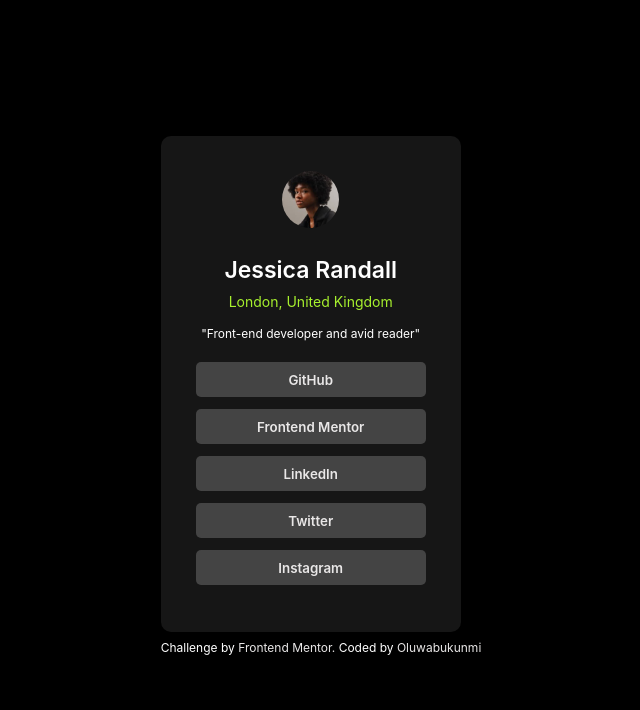
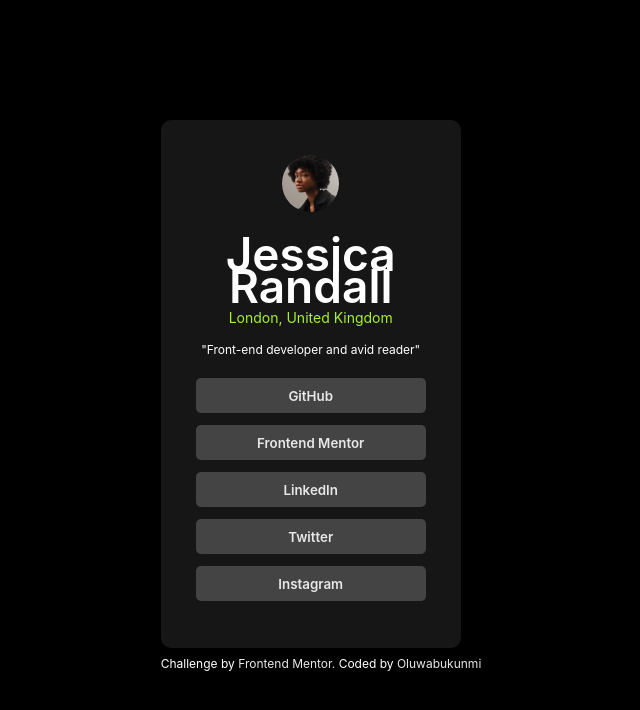
Before and after one commit to Oluwabukunmi07/Social-links-profile, a plain HTML site: page index.html in a window 1280 px wide. Shown: the whole page, without its empty margins (319-959 px from the left). Drawn offline with Linux system fonts and the light colour scheme.

Commit message:
Updated index.html

```diff
--- a/index.html
+++ b/index.html
@@ -13,7 +13,7 @@
                 <div class="img">
                     <img src="Images/avatar-jessica.jpeg" alt="profile">
                 </div>
-                <div class="name">Jessica Randall</div>
+                <div class="name"><h1>Jessica Randall</h1></div>
                 <div class="address">London, United Kingdom</div>
                 <div class="description">"Front-end developer and avid reader"</div>
             </div>
```
